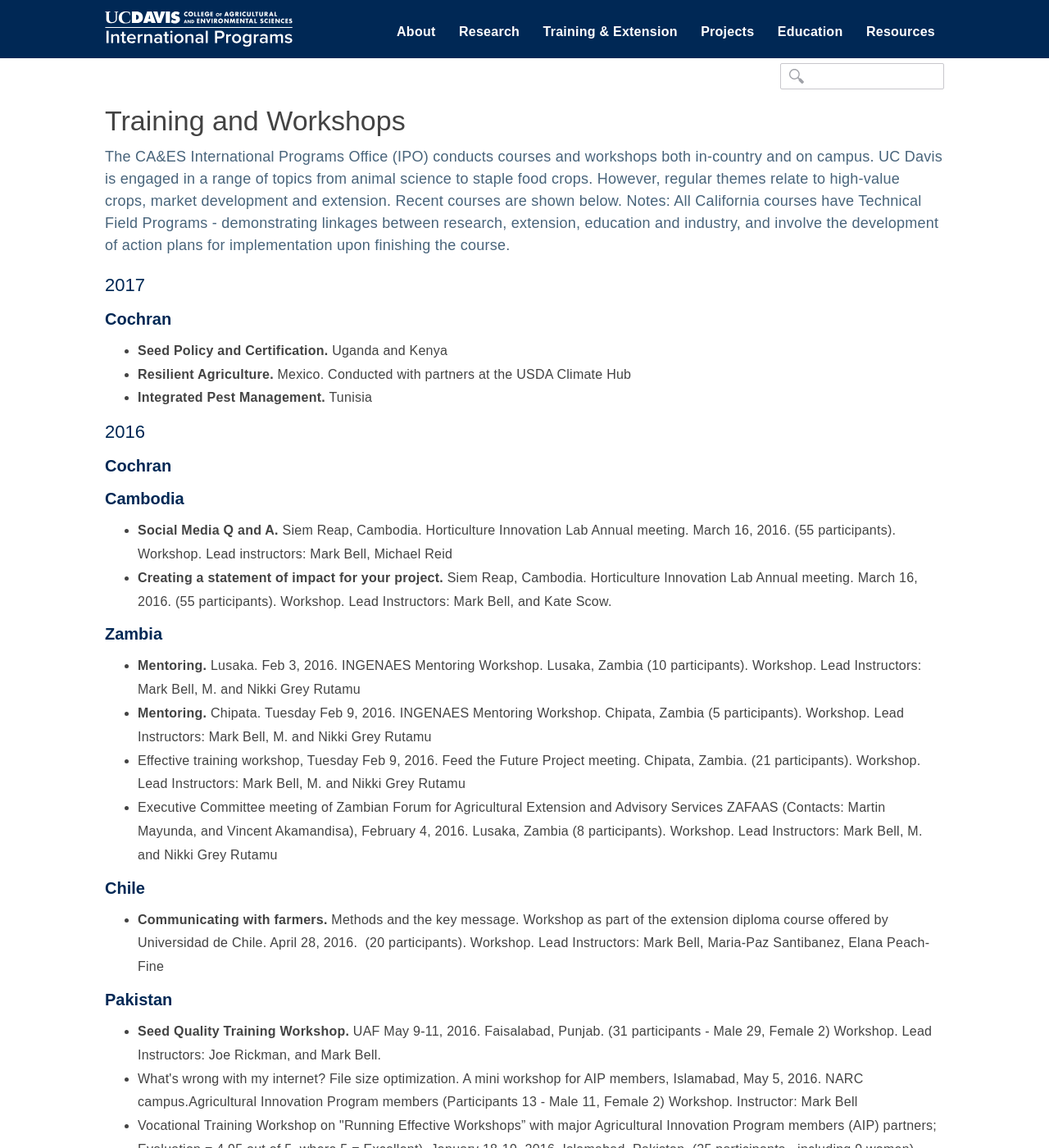
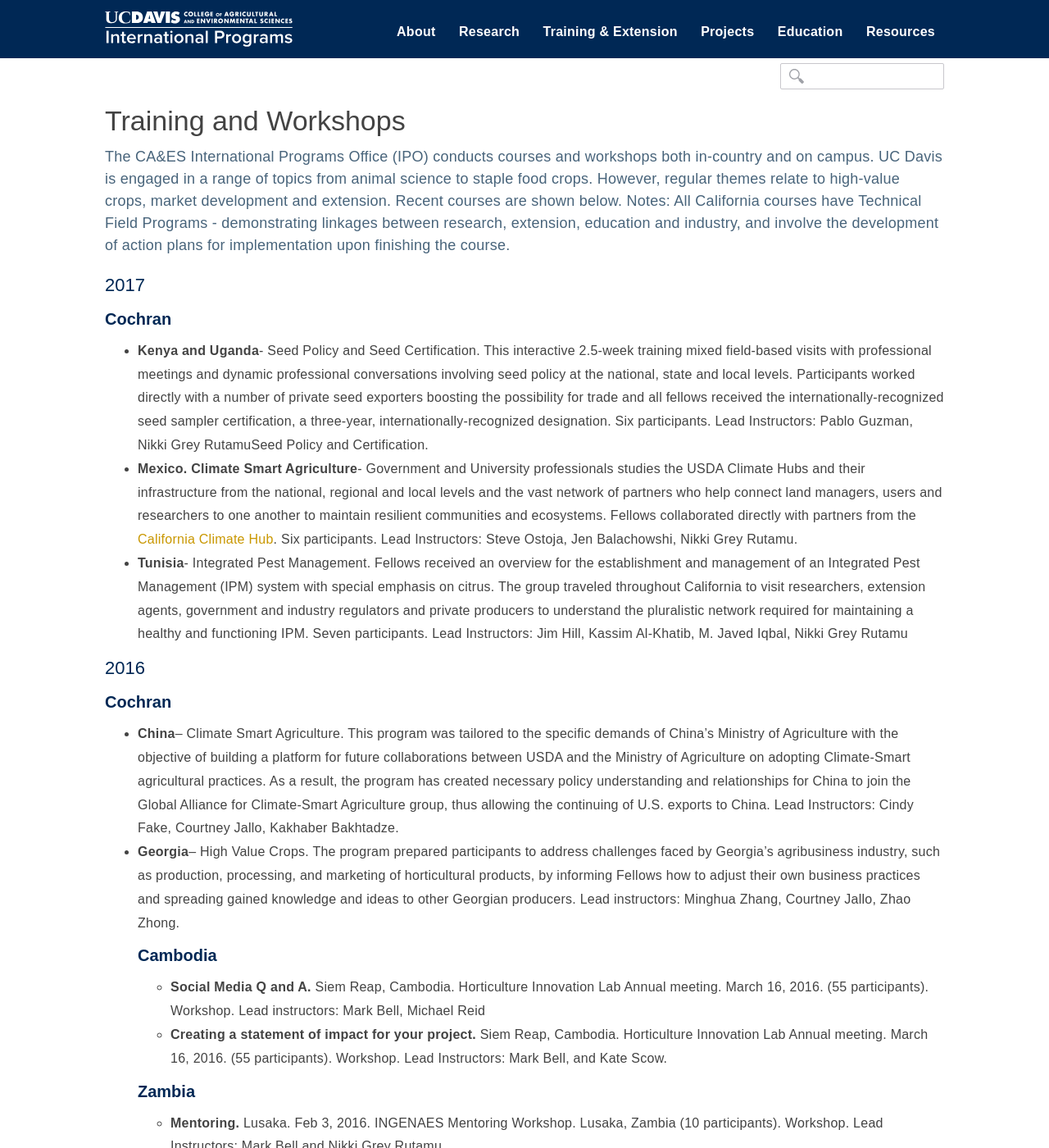
Before and after one commit to ucdavis/ip, a Jekyll site: the page built from training-and-extension/recent-courses.html, in a window 1280 px wide and 1400 px high. Shown: the whole window at 82% size. Built offline with Jekyll 4.4.1, drawn with Linux system fonts in a browser that asks for light colours; nearby versions of some CDN libraries; some of the changed text lies outside the part shown.

Commit message:
recent courses edit

```diff
--- a/training-and-extension/recent-courses.html
+++ b/training-and-extension/recent-courses.html
@@ -11,13 +11,16 @@
   upon finishing the course.</p>
     <h2>2017</h2>
     <h3>Cochran</h3>
-    <ul>
-      <li><b>Seed Policy and Certification.</b> Uganda and Kenya</li>
-      <li><b>Resilient Agriculture.</b> Mexico. Conducted with partners at the USDA Climate Hub</li>
-      <li><b>Integrated Pest Management.</b> Tunisia </li>
+      <ul>
+      <li><b> Kenya and Uganda</b>- Seed Policy and Seed Certification. This interactive 2.5-week training mixed field-based visits with professional meetings and dynamic professional conversations involving seed policy at the national, state and local levels. Participants worked directly with a number of private seed exporters boosting the possibility for trade and all fellows received the internationally-recognized seed sampler certification, a three-year, internationally-recognized designation. Six participants. Lead Instructors: Pablo Guzman, Nikki Grey RutamuSeed Policy and Certification.</li>
+      <li><b>Mexico. Climate Smart Agriculture</b>- Government and University professionals studies the USDA Climate Hubs and their infrastructure from the national, regional and local levels and the vast network of partners who help connect land managers, users and researchers to one another to maintain resilient communities and ecosystems. Fellows collaborated directly with partners from the <a target="_blank" href="http://caclimatehub.ucdavis.edu/">California Climate Hub</a>. Six participants. Lead Instructors: Steve Ostoja, Jen Balachowshi, Nikki Grey Rutamu.</li>
+      <li><b>Tunisia</b>- Integrated Pest Management. Fellows received an overview for the establishment and management of an Integrated Pest Management (IPM) system with special emphasis on citrus. The group traveled throughout California to visit researchers, extension agents, government and industry regulators and private producers to understand the pluralistic network required for maintaining a healthy and functioning IPM. Seven participants. Lead Instructors: Jim Hill, Kassim Al-Khatib, M. Javed Iqbal, Nikki Grey Rutamu </li>
     </ul>
     <h2>2016</h2>
     <h3>Cochran</h3>
+      <ul>
+        <li><b>China</b>– Climate Smart Agriculture. This program was tailored to the specific demands of China’s Ministry of Agriculture with the objective of building a platform for future collaborations between USDA and the Ministry of Agriculture on adopting Climate-Smart agricultural practices. As a result, the program has created necessary policy understanding and relationships for China to join the Global Alliance for Climate-Smart Agriculture group, thus allowing the continuing of U.S. exports to China. Lead Instructors: Cindy Fake, Courtney Jallo, Kakhaber Bakhtadze.</li>
+        <li><b>Georgia</b>– High Value Crops. The program prepared participants to address challenges faced by Georgia’s agribusiness industry, such as production, processing, and marketing of horticultural products, by informing Fellows how to adjust their own business practices and spreading gained knowledge and ideas to other Georgian producers. Lead instructors: Minghua Zhang, Courtney Jallo, Zhao Zhong.</li>
     <h3>Cambodia</h3>
     <ul>
       <li><b>Social Media Q and A.</b> Siem Reap, Cambodia. Horticulture Innovation Lab Annual meeting. March 16, 2016. (55 participants). Workshop. Lead instructors: Mark Bell, Michael Reid</li>
@@ -26,9 +29,9 @@
     </ul>
     <h3>Zambia</h3>
     <ul>
-      <li><b>Mentoring.</b> Lusaka. Feb 3, 2016. INGENAES Mentoring Workshop. Lusaka, Zambia (10 participants). Workshop. Lead Instructors: Mark Bell, M. and Nikki Grey Rutamu</li>
+      <li><b>Mentoring.</b> Lusaka. Feb 3, 2016. INGENAES Mentoring Workshop. Lusaka, Zambia (10 participants). Workshop. Lead Instructors: Mark Bell and Nikki Grey Rutamu</li>
 
-<li><b>Mentoring.</b> Chipata. Tuesday Feb 9, 2016. INGENAES Mentoring Workshop. Chipata, Zambia (5 participants). Workshop. Lead Instructors: Mark Bell, M. and Nikki Grey Rutamu</li>
+<li><b>Mentoring.</b> Chipata. Tuesday Feb 9, 2016. INGENAES Mentoring Workshop. Chipata, Zambia (5 participants). Workshop. Lead Instructors: Mark Bell and Nikki Grey Rutamu</li>
 
 <li>Effective training workshop, Tuesday Feb 9, 2016. Feed the Future Project meeting. Chipata, Zambia. (21 participants). Workshop. Lead Instructors: Mark Bell, M. and Nikki Grey Rutamu</li>
 
```
